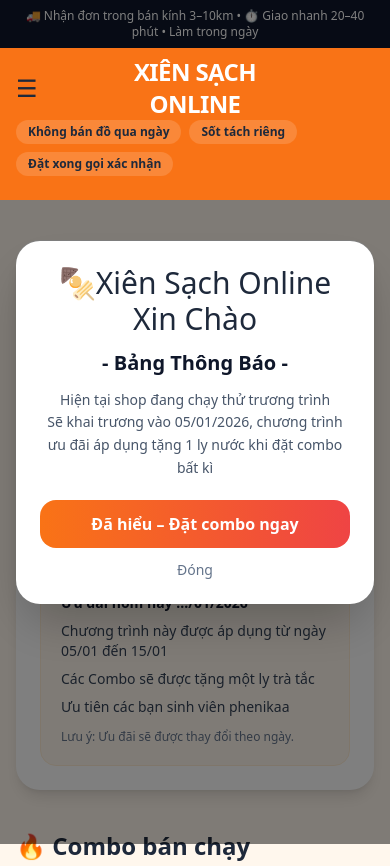
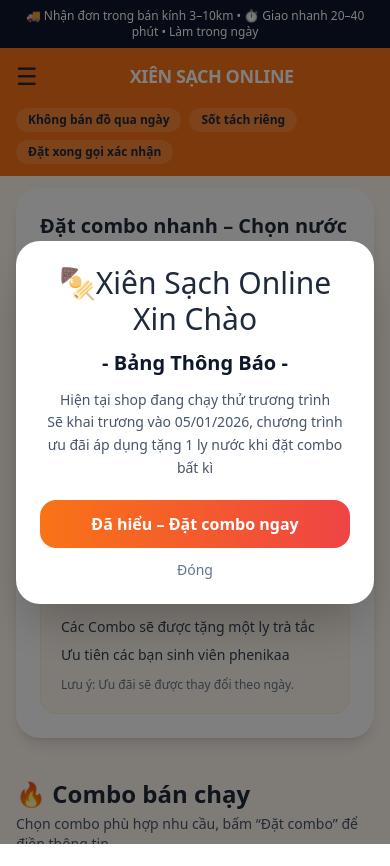
Before and after one commit to phamduykhanh31082006-star/Xiensach, a Flask app: page / in a window 390 px wide. Shown: the top 866 px of the page. After the commit the page ends 844 px from the top, so only its background shows below. Run offline with Flask 3, Linux system fonts and the light colour scheme; some libraries are stand-ins or nearby versions.

Commit message:
Fix mobile header UI & close menu on outside click

```diff
--- a/templates/index.html
+++ b/templates/index.html
@@ -14,7 +14,8 @@
 
 <!-- === THÔNG BÁO CHÀO MỪNG === -->
 <div id="welcomeModal"
-     class="fixed inset-0 z-50 flex items-center justify-center bg-black/50 px-4">
+     class="fixed inset-0 z-[999] flex items-center justify-center bg-black/50 px-4">
+
 
   <div class="w-full max-w-md rounded-3xl bg-white shadow-2xl p-6 text-center">
     <div class="text-3xl mb-3">🍢Xiên Sạch Online Xin Chào</div>
@@ -51,10 +52,11 @@
 <!-- HEADER -->
 <header
   id="mainHeader"
-  class="bg-orange-500 md:static sticky top-0 z-50">
+  class="bg-orange-500 sticky top-0 z-40 md:static">
 
-  <div class="max-w-6xl mx-auto px-4 py-6">
-    <div class="relative flex items-center gap-4">
+
+  <div class="max-w-6xl mx-auto px-4 py-3 md:py-6">
+    <div class="flex items-center gap-3">
 
 
 <!-- START MENU TOGGLE -->
@@ -63,7 +65,7 @@
 
   <div
   id="mobileMenu"
-  class="hidden absolute left-0 mt-2 w-44 bg-white rounded-xl shadow-xl border text-sm overflow-hidden z-[9999]]"
+  class="hidden absolute left-0 mt-2 w-44 bg-white rounded-xl shadow-xl border text-sm overflow-hidden z-[9999]"
 >
     <a href="#top" class="block px-4 py-2 text-gray-900 font-medium hover:bg-gray-100">
       🏠 Trang chủ
@@ -86,14 +88,22 @@
 
 
 
- <div class="absolute left-1/2 -translate-x-1/2 text-center md:static md:translate-x-0 md:text-left">
-  <h1 class="text-2xl md:text-3xl font-extrabold tracking-tight text-white">
+<div class="flex-1 text-center md:text-left">
+  <h1
+    class="text-lg md:text-3xl
+           font-extrabold tracking-tight
+           text-white
+           leading-tight
+           whitespace-nowrap">
     XIÊN SẠCH ONLINE
   </h1>
+
   <p class="hidden md:block text-sm text-white">
     Xiên que sạch – nguyên liệu rõ nguồn – sốt ngon, ăn là ghiền
   </p>
 </div>
+
+
 
 
       <a href="#combo"
@@ -116,7 +126,8 @@
 </header>
 
 <!-- MAIN -->
-<main class="max-w-6xl mx-auto px-4 py-10">
+<main div class="max-w-6xl mx-auto px-4 py-3 md:py-6">
+
 
   <!-- HERO -->
   <section class="bg-white rounded-3xl shadow-lg p-6 md:p-8 mb-10">
@@ -173,8 +184,7 @@
       <!-- Combo Card 1 -->
       <div class="bg-white rounded-3xl shadow-lg overflow-hidden">
         <img class="h-44 w-full object-cover"
-             src="https://sf-static.upanhlaylink.com/img/image_202512257bcb6e89b6bdec91e33e18efcdf5a0c6.jpg" alt="e35ee834-3a52-471f-a4f0-bbbcbcbc0f7f.png"
-             alt="Combo Cá Nhân">
+             src="https://sf-static.upanhlaylink.com/img/image_202512257bcb6e89b6bdec91e33e18efcdf5a0c6.jpg" alt="Combo Cá Nhân">
         <div class="p-5">
           <div class="flex items-start justify-between gap-3">
             <div>
@@ -214,8 +224,7 @@
       <!-- Combo Card 2 (Best seller) -->
       <div class="bg-white rounded-3xl shadow-lg overflow-hidden border-2 border-orange-400">
         <img class="h-44 w-full object-cover"
-             src="https://sf-static.upanhlaylink.com/img/image_20251225c401d74efc55b813ef813c9f2d5cc8c7.jpg" alt="dae6ef9c-09fb-4a33-a587-70967e99341a.png"
-             alt="Combo Gia Đình">
+             src="https://sf-static.upanhlaylink.com/img/image_20251225c401d74efc55b813ef813c9f2d5cc8c7.jpg" alt="Combo Gia Đình">
         <div class="p-5">
           <div class="flex items-start justify-between gap-3">
             <div>
@@ -255,8 +264,7 @@
       <!-- Combo Card 3 -->
       <div class="bg-white rounded-3xl shadow-lg overflow-hidden">
         <img class="h-44 w-full object-cover"
-             src="https://sf-static.upanhlaylink.com/img/image_20251225a98ca73de84a174f57afe1df5161f61f.jpg" alt="6fdf5e49-85d1-42bd-8bec-62bf52f1afab.png"
-             alt="Combo Tụ Họp">
+             src="https://sf-static.upanhlaylink.com/img/image_20251225a98ca73de84a174f57afe1df5161f61f.jpg"  alt="Combo Tụ Họp">
         <div class="p-5">
           <div class="flex items-start justify-between gap-3">
             <div>
@@ -747,16 +755,29 @@ document.addEventListener("DOMContentLoaded", () => {
   const menuBtn = document.getElementById("menuBtn");
   const mobileMenu = document.getElementById("mobileMenu");
 
-  menuBtn.addEventListener("click", () => {
+  // mở / đóng khi bấm nút ☰
+  menuBtn.addEventListener("click", (e) => {
+    e.stopPropagation();
     mobileMenu.classList.toggle("hidden");
   });
 
+  // bấm link trong menu → đóng
   document.querySelectorAll("#mobileMenu a").forEach(link => {
     link.addEventListener("click", () => {
       mobileMenu.classList.add("hidden");
     });
   });
 
+  // 👉 CLICK RA NGOÀI → ĐÓNG MENU
+  document.addEventListener("click", (e) => {
+    if (
+      !mobileMenu.classList.contains("hidden") &&
+      !mobileMenu.contains(e.target) &&
+      !menuBtn.contains(e.target)
+    ) {
+      mobileMenu.classList.add("hidden");
+    }
+  });
 </script>
 
 
```
Lines whose indentation alone changed are shown as unchanged.
